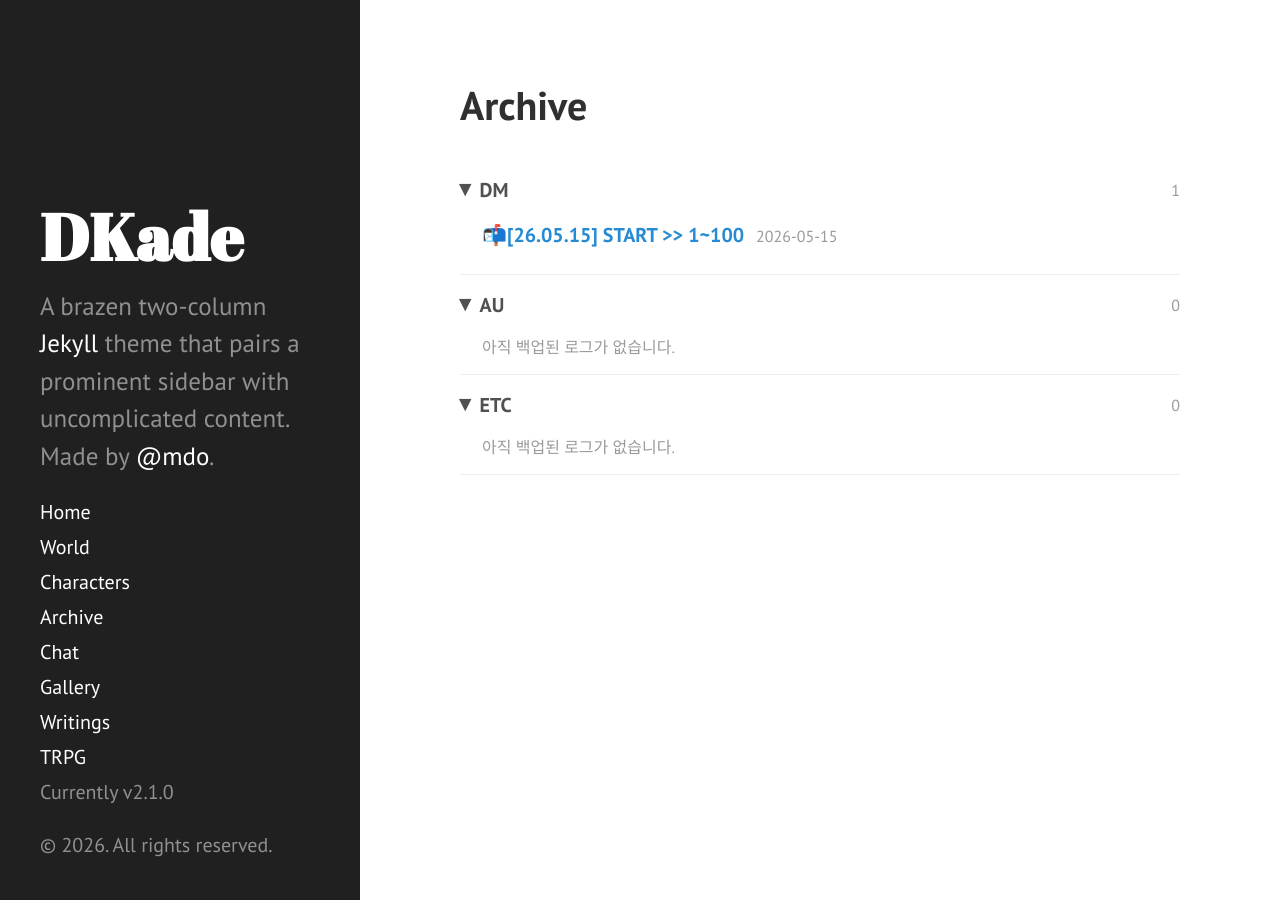
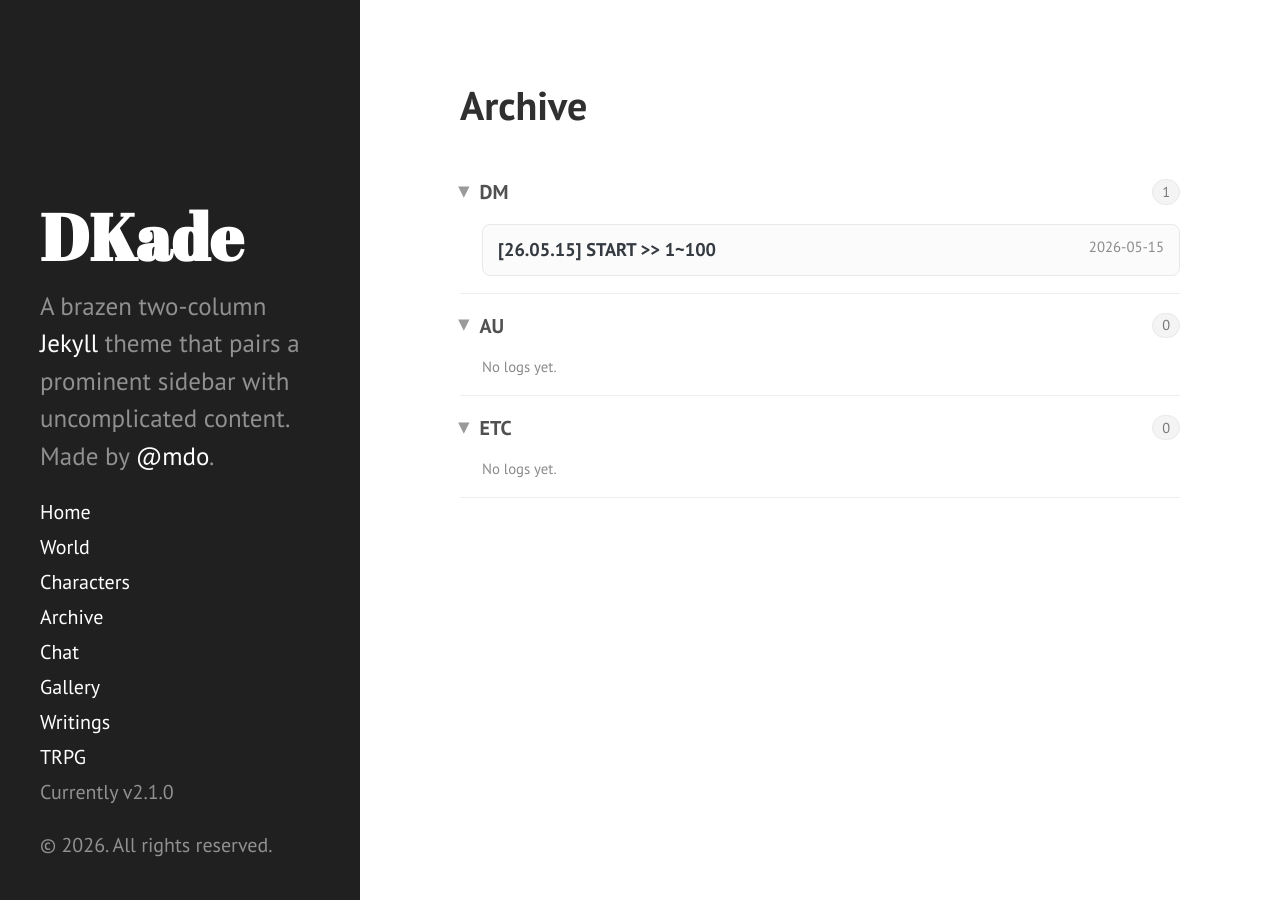
Before and after one commit to mistynocturn-design/dekade-archive, a Jekyll site: the page built from archive/index.html, in a window 1280 px wide. Built offline with Jekyll 4.4.1, drawn with Linux system fonts in a browser that asks for light colours.

Commit message:
Customize archive chat styles

```diff
--- a/_layouts/chatlog.html
+++ b/_layouts/chatlog.html
@@ -2,7 +2,7 @@
 layout: default
 ---
 
-<article class="chatlog-page">
+<article class="chatlog-page" style="--chat-page-bg: {{ page.colors.page | default: '#ffffff' }}; --chat-left-bg: {{ page.colors.left | default: '#f1f3f5' }}; --chat-right-bg: {{ page.colors.right | default: '#dbeafe' }}; --chat-text-color: {{ page.colors.text | default: '#212529' }}; --chat-meta-color: {{ page.colors.meta | default: '#8a8a8a' }}; --chat-font-size: {{ page.bubble_font_size | default: '0.86rem' }};">
   <header class="chatlog-header">
     <p class="chatlog-category">{{ page.category }}</p>
     <h1>{{ page.title }}</h1>
--- a/archive/index.html
+++ b/archive/index.html
@@ -8,7 +8,7 @@ title: Archive
     {% assign chats = site.chats | where: "category", category | sort: "date" | reverse %}
     <details class="archive-category" open>
       <summary>
-        <span class="archive-marker" aria-hidden="true">▶</span>
+        <span class="archive-marker" aria-hidden="true">&#9654;</span>
         <span>{{ category }}</span>
         <span class="archive-count">{{ chats.size }}</span>
       </summary>
@@ -17,15 +17,17 @@ title: Archive
         <ul class="archive-chat-list">
           {% for chat in chats %}
             <li>
-              <a href="{{ chat.url | relative_url }}">{{ chat.title }}</a>
-              {% if chat.date %}
-                <span class="archive-date">{{ chat.date | date: "%Y-%m-%d" }}</span>
-              {% endif %}
+              <a class="archive-chat-link" href="{{ chat.url | relative_url }}">
+                <span class="archive-chat-title">{{ chat.title }}</span>
+                {% if chat.date %}
+                  <span class="archive-date">{{ chat.date | date: "%Y-%m-%d" }}</span>
+                {% endif %}
+              </a>
             </li>
           {% endfor %}
         </ul>
       {% else %}
-        <p class="archive-empty">아직 백업된 로그가 없습니다.</p>
+        <p class="archive-empty">No logs yet.</p>
       {% endif %}
     </details>
   {% endfor %}
--- a/public/css/hyde.css
+++ b/public/css/hyde.css
@@ -255,7 +255,7 @@ a.sidebar-nav-item:focus {
 
 .archive-category {
   border-bottom: 1px solid #eee;
-  padding: .75rem 0;
+  padding: .85rem 0;
 }
 
 .archive-category summary {
@@ -263,7 +263,7 @@ a.sidebar-nav-item:focus {
   cursor: pointer;
   display: flex;
   font-weight: bold;
-  gap: .4rem;
+  gap: .45rem;
   list-style: none;
 }
 
@@ -276,33 +276,62 @@ a.sidebar-nav-item:focus {
 }
 
 .archive-marker {
+  color: #9a9a9a;
   display: inline-block;
-  font-size: .75rem;
+  font-size: .68rem;
   transition: transform .15s ease;
 }
 
 .archive-count {
-  color: #9a9a9a;
-  font-size: .8rem;
+  background: #f4f4f4;
+  border: 1px solid #e9e9e9;
+  border-radius: 999px;
+  color: #777;
+  font-size: .72rem;
   font-weight: normal;
+  line-height: 1;
   margin-left: auto;
+  padding: .22rem .45rem;
 }
 
 .archive-chat-list {
+  display: grid;
+  gap: .45rem;
   list-style: none;
-  margin: .75rem 0 0 1.1rem;
+  margin: .85rem 0 0 1.1rem;
   padding: 0;
 }
 
 .archive-chat-list li {
-  align-items: baseline;
+  margin: 0;
+}
+
+.content .archive-chat-link {
+  background: #fbfbfb;
+  border: 1px solid #e8e8e8;
+  border-radius: 8px;
+  color: #343a40;
   display: flex;
   flex-wrap: wrap;
-  gap: .35rem .6rem;
-  margin-bottom: .45rem;
+  gap: .25rem .65rem;
+  justify-content: space-between;
+  line-height: 1.35;
+  padding: .62rem .75rem;
+  text-decoration: none;
+  transition: background-color .15s ease, border-color .15s ease, transform .15s ease;
 }
 
-.archive-chat-list a {
+.content .archive-chat-link:hover,
+.content .archive-chat-link:focus {
+  background: #f4f7fb;
+  border-color: #d8e2ef;
+  color: #222;
+  text-decoration: none;
+  transform: translateY(-1px);
+}
+
+.archive-chat-title {
+  font-size: .92rem;
   font-weight: 600;
 }
 
@@ -311,12 +340,16 @@ a.sidebar-nav-item:focus {
 .chatlog-category,
 .chatlog-date,
 .chat-message-date {
-  color: #9a9a9a;
-  font-size: .8rem;
+  color: var(--chat-meta-color, #8a8a8a);
+  font-size: .74rem;
 }
 
 .archive-empty {
   margin: .75rem 0 0 1.1rem;
+}
+
+.chatlog-page {
+  background: var(--chat-page-bg, #ffffff);
 }
 
 .chatlog-header {
@@ -339,7 +372,7 @@ a.sidebar-nav-item:focus {
 .chatlog-body {
   display: flex;
   flex-direction: column;
-  gap: .75rem;
+  gap: .68rem;
 }
 
 .chat-line {
@@ -357,21 +390,25 @@ a.sidebar-nav-item:focus {
 
 .chat-bubble {
   border-radius: 8px;
-  line-height: 1.65;
+  color: var(--chat-text-color, #212529);
+  font-size: var(--chat-font-size, .86rem);
+  line-height: 1.58;
   max-width: min(75%, 640px);
   overflow-wrap: anywhere;
-  padding: .75rem 1rem;
+  padding: .58rem .78rem;
   word-break: keep-all;
 }
 
 .chat-line.left .chat-bubble {
-  background: #f1f3f5;
+  background: var(--chat-left-bg, #f1f3f5);
   border-top-left-radius: 2px;
+  box-shadow: 0 1px 2px rgba(0, 0, 0, .06);
 }
 
 .chat-line.right .chat-bubble {
-  background: #dbeafe;
+  background: var(--chat-right-bg, #dbeafe);
   border-top-right-radius: 2px;
+  box-shadow: 0 1px 2px rgba(0, 0, 0, .06);
 }
 
 .chat-text p:first-child {
@@ -382,10 +419,14 @@ a.sidebar-nav-item:focus {
   margin-bottom: 0;
 }
 
+.chat-message-date {
+  margin-bottom: .2rem;
+}
+
 .chat-image {
   border-radius: 6px;
   display: block;
-  margin-top: .75rem;
+  margin-top: .65rem;
   max-width: 100%;
 }
 
@@ -393,4 +434,8 @@ a.sidebar-nav-item:focus {
   .chat-bubble {
     max-width: 88%;
   }
+
+  .content .archive-chat-link {
+    padding: .58rem .68rem;
+  }
 }
```
Also changed, not shown: _chats/dm-start-1-100.md (+11 -5 lines).
